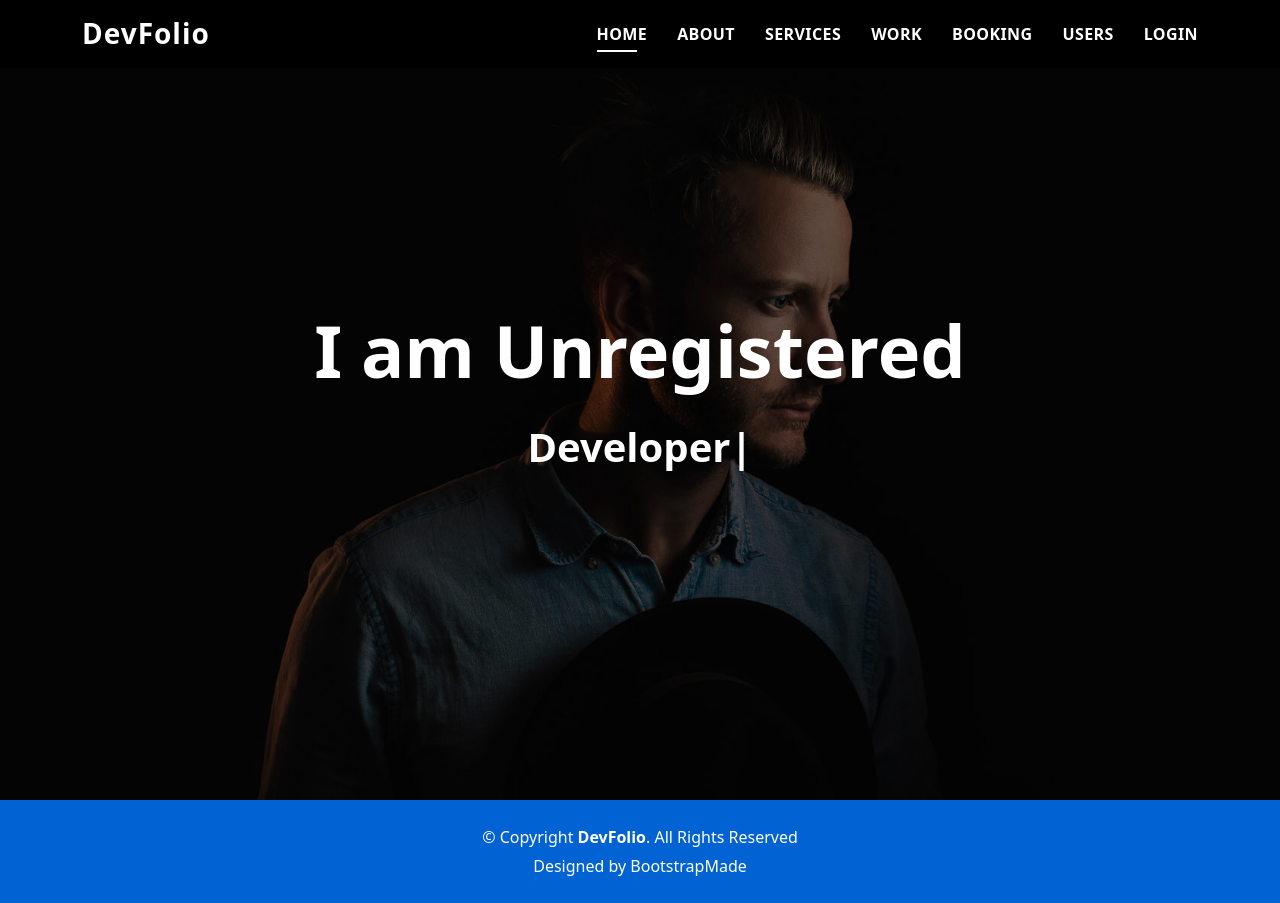
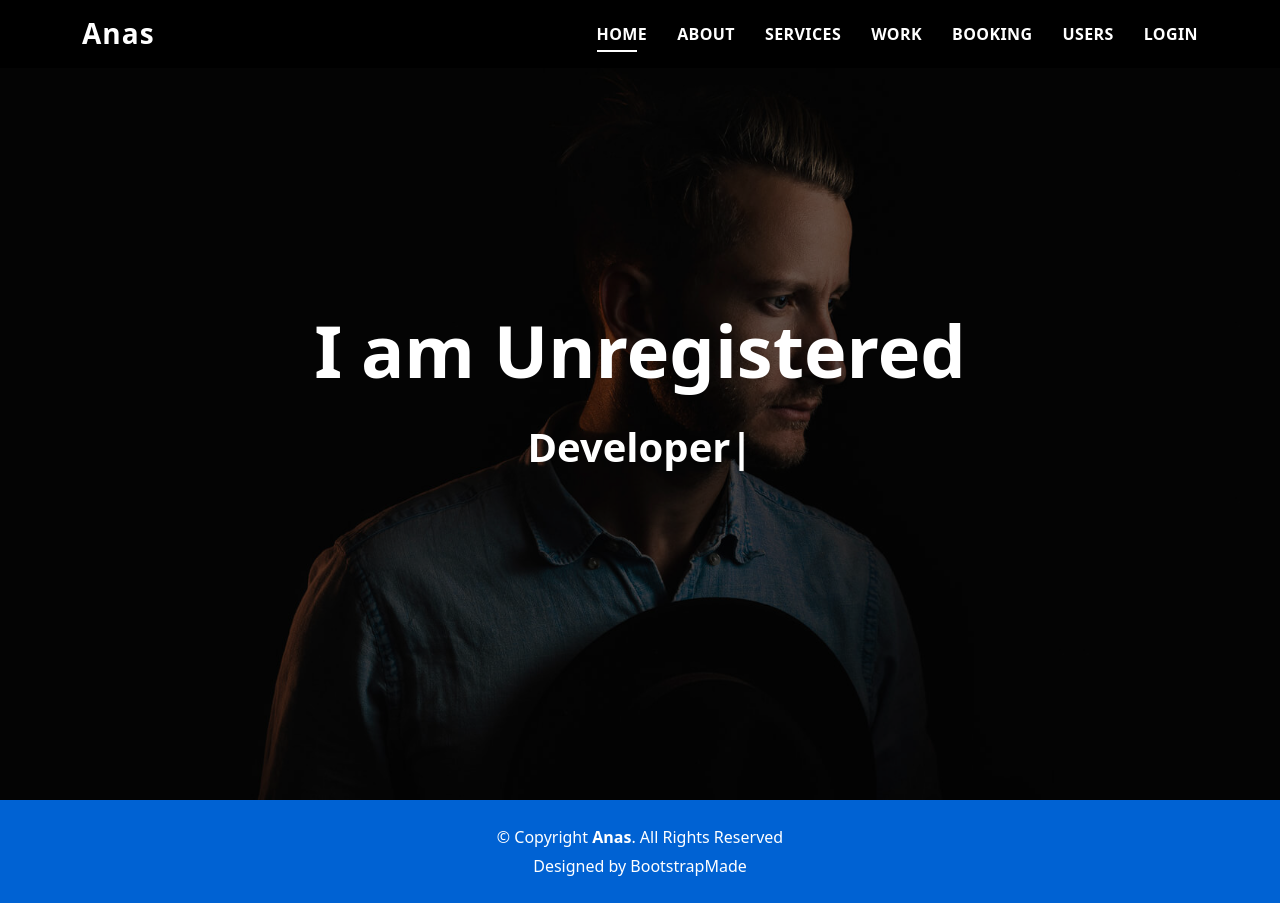
Before and after one commit to nazrinputra/anas, a PHP site: page / in a window 1280 px wide. Run offline with PHP 8.4, Linux system fonts and the light colour scheme.

Commit message:
Changed devfolio to anas

```diff
--- a/about.php
+++ b/about.php
@@ -31,7 +31,7 @@ include 'db.php'
   <!-- ======= Header ======= -->
   <header id="header" class="fixed-top header-scrolled">
     <div class="container d-flex align-items-center justify-content-between">
-      <h1 class="logo"><a href="index.html">DevFolio</a></h1>
+      <h1 class="logo"><a href="index.html">Anas</a></h1>
       <!-- Uncomment below if you prefer to use an image logo -->
       <!-- <a href="index.html" class="logo"><img src="assets/img/logo.png" alt="" class="img-fluid"></a>-->
 
@@ -172,7 +172,7 @@ include 'db.php'
         <div class="col-sm-12">
           <div class="copyright-box">
             <p class="copyright">
-              &copy; Copyright <strong>DevFolio</strong>. All Rights Reserved
+              &copy; Copyright <strong>Anas</strong>. All Rights Reserved
             </p>
             <div class="credits">
               Designed by
--- a/index.php
+++ b/index.php
@@ -31,7 +31,7 @@ include 'db.php'
   <!-- ======= Header ======= -->
   <header id="header" class="fixed-top header-scrolled">
     <div class="container d-flex align-items-center justify-content-between">
-      <h1 class="logo"><a href="index.html">DevFolio</a></h1>
+      <h1 class="logo"><a href="index.html">Anas</a></h1>
       <!-- Uncomment below if you prefer to use an image logo -->
       <!-- <a href="index.html" class="logo"><img src="assets/img/logo.png" alt="" class="img-fluid"></a>-->
 
@@ -97,7 +97,7 @@ include 'db.php'
         <div class="col-sm-12">
           <div class="copyright-box">
             <p class="copyright">
-              &copy; Copyright <strong>DevFolio</strong>. All Rights Reserved
+              &copy; Copyright <strong>Anas</strong>. All Rights Reserved
             </p>
             <div class="credits">
               Designed by
--- a/login.php
+++ b/login.php
@@ -67,7 +67,7 @@ if (isset($_POST['email']) && isset($_POST['password'])) {
   <!-- ======= Header ======= -->
   <header id="header" class="fixed-top header-scrolled">
     <div class="container d-flex align-items-center justify-content-between">
-      <h1 class="logo"><a href="index.html">DevFolio</a></h1>
+      <h1 class="logo"><a href="index.html">Anas</a></h1>
       <!-- Uncomment below if you prefer to use an image logo -->
       <!-- <a href="index.html" class="logo"><img src="assets/img/logo.png" alt="" class="img-fluid"></a>-->
 
@@ -189,7 +189,7 @@ if (isset($_POST['email']) && isset($_POST['password'])) {
         <div class="col-sm-12">
           <div class="copyright-box">
             <p class="copyright">
-              &copy; Copyright <strong>DevFolio</strong>. All Rights Reserved
+              &copy; Copyright <strong>Anas</strong>. All Rights Reserved
             </p>
             <div class="credits">
               Designed by
--- a/register.php
+++ b/register.php
@@ -67,7 +67,7 @@ if (isset($_POST['registerButton'])) {
   <!-- ======= Header ======= -->
   <header id="header" class="fixed-top header-scrolled">
     <div class="container d-flex align-items-center justify-content-between">
-      <h1 class="logo"><a href="index.html">DevFolio</a></h1>
+      <h1 class="logo"><a href="index.html">Anas</a></h1>
       <!-- Uncomment below if you prefer to use an image logo -->
       <!-- <a href="index.html" class="logo"><img src="assets/img/logo.png" alt="" class="img-fluid"></a>-->
 
@@ -194,7 +194,7 @@ if (isset($_POST['registerButton'])) {
         <div class="col-sm-12">
           <div class="copyright-box">
             <p class="copyright">
-              &copy; Copyright <strong>DevFolio</strong>. All Rights Reserved
+              &copy; Copyright <strong>Anas</strong>. All Rights Reserved
             </p>
             <div class="credits">
               Designed by
--- a/services.php
+++ b/services.php
@@ -31,7 +31,7 @@ include 'db.php'
   <!-- ======= Header ======= -->
   <header id="header" class="fixed-top header-scrolled">
     <div class="container d-flex align-items-center justify-content-between">
-      <h1 class="logo"><a href="index.html">DevFolio</a></h1>
+      <h1 class="logo"><a href="index.html">Anas</a></h1>
       <!-- Uncomment below if you prefer to use an image logo -->
       <!-- <a href="index.html" class="logo"><img src="assets/img/logo.png" alt="" class="img-fluid"></a>-->
 
@@ -184,7 +184,7 @@ include 'db.php'
         <div class="col-sm-12">
           <div class="copyright-box">
             <p class="copyright">
-              &copy; Copyright <strong>DevFolio</strong>. All Rights Reserved
+              &copy; Copyright <strong>Anas</strong>. All Rights Reserved
             </p>
             <div class="credits">
               Designed by
--- a/users.php
+++ b/users.php
@@ -45,7 +45,7 @@ $count = mysqli_num_rows($result)
   <!-- ======= Header ======= -->
   <header id="header" class="fixed-top header-scrolled">
     <div class="container d-flex align-items-center justify-content-between">
-      <h1 class="logo"><a href="index.html">DevFolio</a></h1>
+      <h1 class="logo"><a href="index.html">Anas</a></h1>
       <!-- Uncomment below if you prefer to use an image logo -->
       <!-- <a href="index.html" class="logo"><img src="assets/img/logo.png" alt="" class="img-fluid"></a>-->
 
@@ -188,7 +188,7 @@ $count = mysqli_num_rows($result)
         <div class="col-sm-12">
           <div class="copyright-box">
             <p class="copyright">
-              &copy; Copyright <strong>DevFolio</strong>. All Rights Reserved
+              &copy; Copyright <strong>Anas</strong>. All Rights Reserved
             </p>
             <div class="credits">
               Designed by
--- a/work.php
+++ b/work.php
@@ -31,7 +31,7 @@ include 'db.php'
   <!-- ======= Header ======= -->
   <header id="header" class="fixed-top header-scrolled">
     <div class="container d-flex align-items-center justify-content-between">
-      <h1 class="logo"><a href="index.html">DevFolio</a></h1>
+      <h1 class="logo"><a href="index.html">Anas</a></h1>
       <!-- Uncomment below if you prefer to use an image logo -->
       <!-- <a href="index.html" class="logo"><img src="assets/img/logo.png" alt="" class="img-fluid"></a>-->
 
@@ -358,7 +358,7 @@ include 'db.php'
         <div class="col-sm-12">
           <div class="copyright-box">
             <p class="copyright">
-              &copy; Copyright <strong>DevFolio</strong>. All Rights Reserved
+              &copy; Copyright <strong>Anas</strong>. All Rights Reserved
             </p>
             <div class="credits">
               Designed by
```
